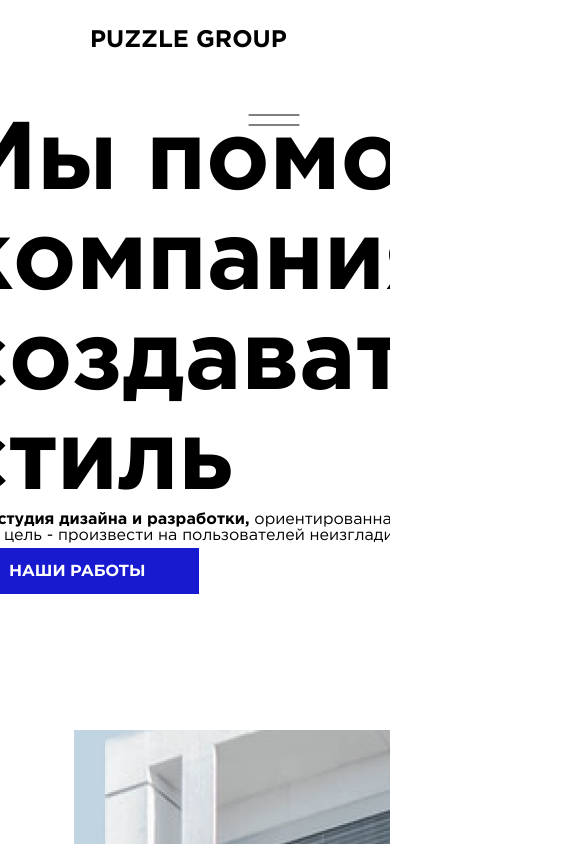
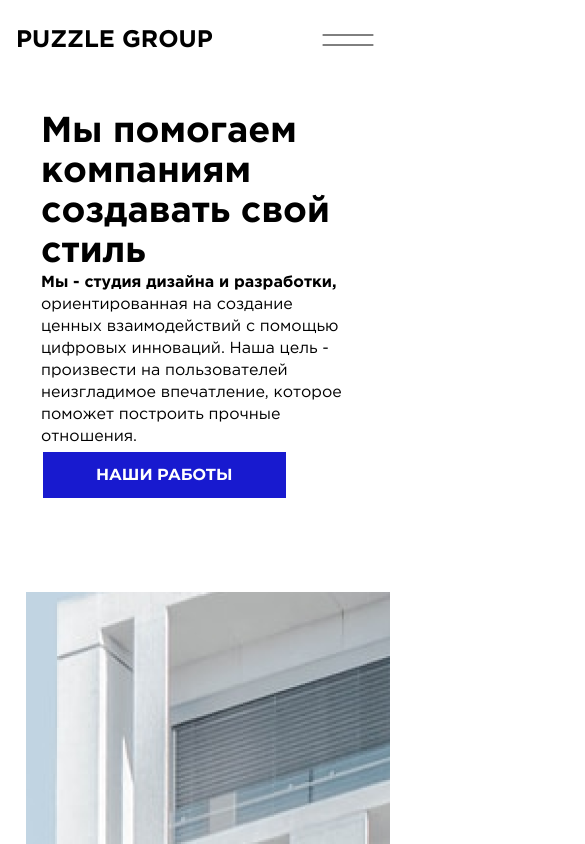
Before and after one commit to YuriiDem/puzzle-web, a Gatsby site: page / in a window 390 px wide. Shown: the top 844 px of the page, 585 px wide, since content can reach past the window. Built offline with nearby package versions, Linux system fonts and the light colour scheme; Gatsby itself is replaced by a stand-in of ours.

Commit message:
initial commit

```diff
--- a/gatsby-config.js
+++ b/gatsby-config.js
@@ -7,6 +7,7 @@ module.exports = {
   },
   plugins: [
     `gatsby-plugin-react-helmet`,
+    `gatsby-plugin-styled-components`,
     `gatsby-plugin-image`,
     {
       resolve: `gatsby-source-filesystem`,
--- a/package.json
+++ b/package.json
@@ -5,6 +5,7 @@
   "version": "0.1.0",
   "author": "Kyle Mathews <mathews.kyle@gmail.com>",
   "dependencies": {
+    "babel-plugin-styled-components": "^2.0.7",
     "gatsby": "^4.3.0",
     "gatsby-plugin-gatsby-cloud": "^4.3.0",
     "gatsby-plugin-image": "^2.3.0",
@@ -12,12 +13,14 @@
     "gatsby-plugin-offline": "^5.3.0",
     "gatsby-plugin-react-helmet": "^5.3.0",
     "gatsby-plugin-sharp": "^4.3.0",
+    "gatsby-plugin-styled-components": "^5.13.0",
     "gatsby-source-filesystem": "^4.3.0",
     "gatsby-transformer-sharp": "^4.3.0",
     "prop-types": "^15.7.2",
     "react": "^17.0.1",
     "react-dom": "^17.0.1",
-    "react-helmet": "^6.1.0"
+    "react-helmet": "^6.1.0",
+    "styled-components": "^5.3.5"
   },
   "devDependencies": {
     "prettier": "^2.4.1"
--- a/src/components/layout/Layout.js
+++ b/src/components/layout/Layout.js
@@ -12,7 +12,7 @@ const Layout = ({ children }) => {
         <>
             <NavBar />
             <main className="container">{children}</main>
-            <Footer />
+            {/* <Footer /> */}
         </>
     );
 };
--- a/src/components/layout/NavBar.css
+++ b/src/components/layout/NavBar.css
@@ -92,4 +92,8 @@
     .links__item {
         display: none;
     }
+    .header {
+        padding: 0rem 1rem;
+    }
+
 }
--- a/src/components/layout/NavBar.js
+++ b/src/components/layout/NavBar.js
@@ -5,6 +5,7 @@ import './NavBar.css'
 import MenuBtn from '../../images/menu-btn.svg'
 import NavMenu from "./NavMenu/NavMenu"
 import MenuCloseBtn from '../../images/menu-close-btn.svg'
+import styled from 'styled-components';
 // import tg from "../Footer/img/tg.svg"
 // import fb from "../Footer/img/fb.svg"
 // import inst from "../Footer/img/inst.svg"
--- a/src/styles/app.css
+++ b/src/styles/app.css
@@ -179,7 +179,10 @@ body {
 
 .container {
     max-width: 1920px;
-    margin: 0 auto;
+    position: relative;
+    width: 100%;
+    margin-right: auto;
+    margin-left: auto;
     overflow-x: hidden;
     transition: 0.5s ease-in-out;
     padding: 7rem 4rem;
@@ -210,7 +213,6 @@ body {
     position: relative;
     width: 1095px;
     height: 570px;
-    right: 126px;
     padding-right: 1rem;
     padding-left: 1rem;
     margin-right: auto;
@@ -557,3 +559,96 @@ body {
 }
 
 /* I STOPPED THERE */
+
+/* Container queries */
+@media only screen and (max-width: 1024px) {
+    .container {
+        max-width: calc(100% - 68px);
+        padding: 7rem 2rem;
+    }
+}
+
+@media only screen and (max-width: 768px) {
+    .container {
+        max-width: calc(100% - 38px);
+        padding: 7rem 1rem;
+    }
+
+    .index__title {
+        width: calc(100% - 38px);
+        height: 419px;
+        position: relative;
+        padding-right: 1rem;
+        padding-left: 1rem;
+        margin-right: auto;
+        margin-left: auto;
+    }
+
+    .index__title h1 {
+        color: #000000;
+        font-style: normal;
+        font-weight: bold;
+        font-size: 47px;
+        line-height: 100px;
+    }
+}
+
+@media only screen and (max-width: 414px) {
+    .container {
+        max-width: 100%;
+        padding: 7rem 1rem;
+    }
+
+    .index__title {
+        width: 663px;
+        height: 419px;
+        position: relative;
+        padding-right: 1rem;
+        padding-left: 1rem;
+        margin-right: auto;
+        margin-left: auto;
+    }
+
+    .index__title h1 {
+        color: #000000;
+        font-style: normal;
+        font-weight: bold;
+        font-size: 32px;
+        line-height: 100px;
+    }
+}
+
+
+@media only screen and (max-width: 390px) {
+    .container {
+        max-width: 100%;
+        padding: 7rem 1rem;
+    }
+
+    .index__title {
+        width: 340px;
+        height: 160px;
+        position: relative;
+        padding-right: 1rem;
+        padding-left: 1rem;
+        margin-right: auto;
+        margin-left: auto;
+    }
+
+    .index__title h1 {
+        color: #000000;
+        font-style: normal;
+        font-weight: bold;
+        font-size: 36px;
+        line-height: 40px;
+    }
+
+    .index__title p {
+        font-size: 16px;
+        line-height: 22px;
+    }
+
+    .wrapper {
+        padding-bottom: 20rem;
+    }
+}
```
Also changed, not shown: 1 other file.
